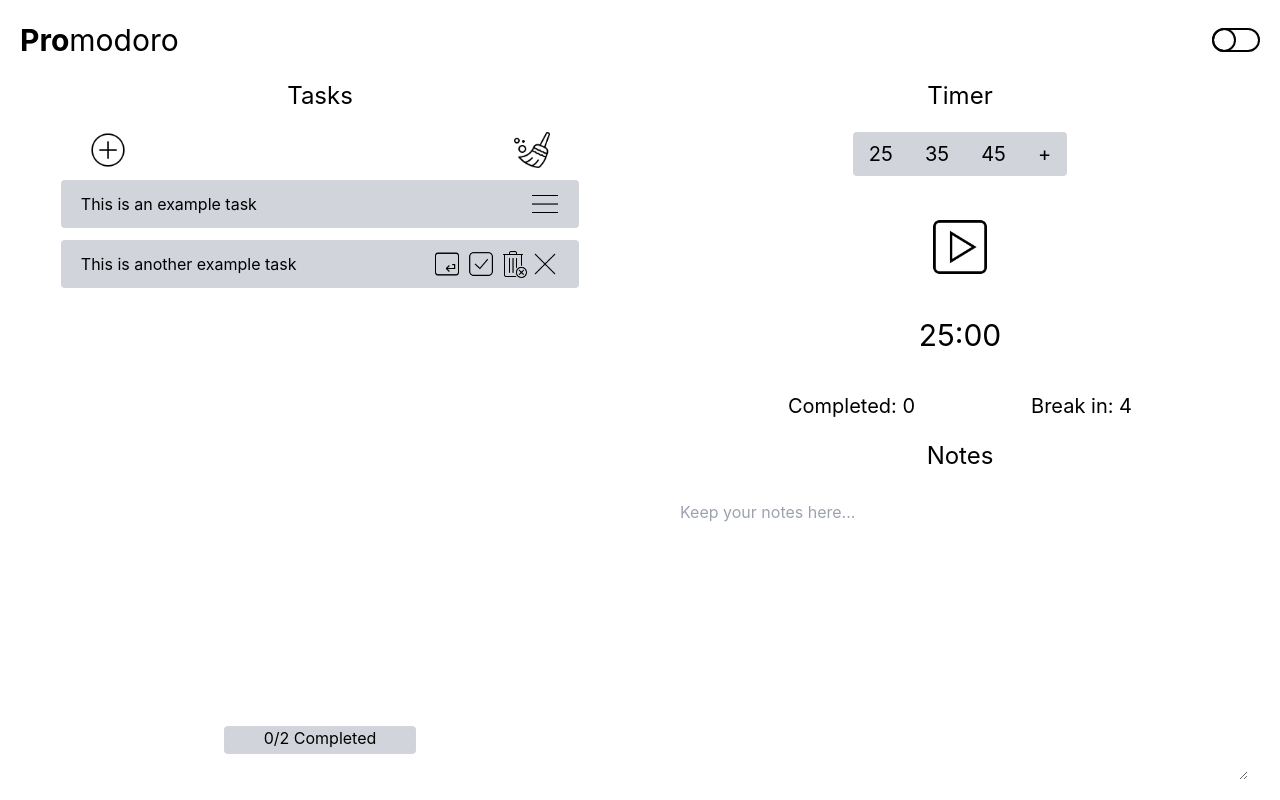
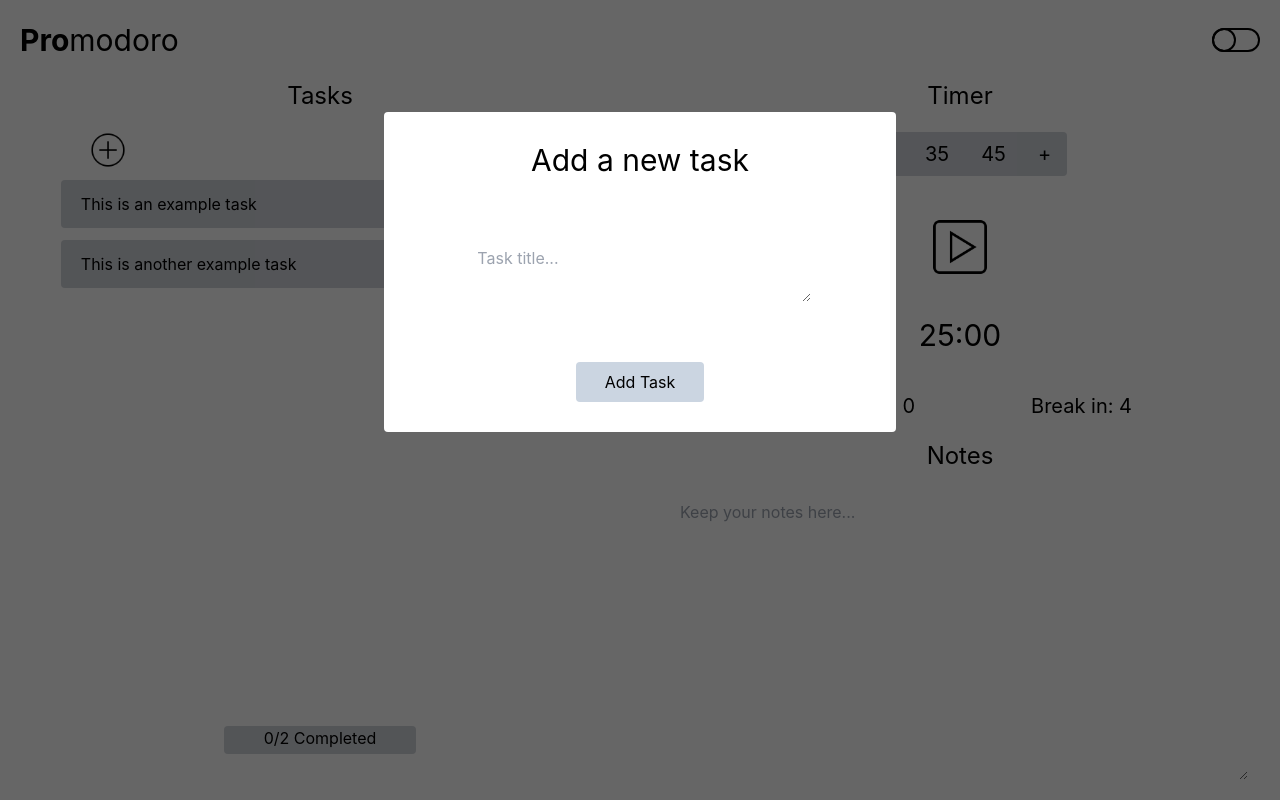
Before and after one commit to kalecodes/promodoro, a React (Create React App) app: page / in a window 1280 px wide. Both pictures are taken after a click on the picture 107 px from the left and 150 px from the top of the page. Built offline with nearby package versions, Linux system fonts and the light colour scheme; a web font is replaced by a local one.

Commit message:
new task modal

```diff
--- /dev/null
+++ b/src/components/TaskModal/index.js
@@ -0,0 +1,16 @@
+import React from "react";
+
+function TaskModal({handleNewTask}) {
+
+  return(
+    <div className="inset-0 z-10 fixed bg-black/60">
+      <div className="w-2/5 h-2/5 mt-28 mx-auto bg-white rounded flex flex-col justify-around">
+        <div className="text-3xl">Add a new task</div>
+        <textarea placeholder="Task title..." className="w-2/3 p-2 mx-auto" />
+        <button className="w-32 p-2 mx-auto rounded bg-slate-300" onClick={handleNewTask}>Add Task</button>
+      </div>
+    </div>
+  )
+}
+
+export default TaskModal;
--- a/src/components/Tasks/index.js
+++ b/src/components/Tasks/index.js
@@ -1,9 +1,17 @@
-import React from "react";
+import React, { useState } from "react";
 import Task from "../Task";
+import TaskModal from "../TaskModal";
 
 function Tasks()  {
+  const [newTaskModal, setNewTaskModal] = useState(false);
+
+  const handleNewTask = () => {
+    setNewTaskModal(!newTaskModal);
+  }
+
   return(
     <section className="mt-5 lg:mt-0 lg:w-1/2 flex flex-col order-2 lg:order-none">
+      {newTaskModal && <TaskModal handleNewTask={handleNewTask}/>}
       <div className="text-2xl">Tasks</div>
       <div className="lg:w-9/10 lg:h-9/10 lg:m-auto flex flex-col">
         <div className="flex justify-between items-center w-4/5 mx-auto">
@@ -11,6 +19,7 @@ function Tasks()  {
             src={require('../../assets/icons/plus-dark.png')}
             alt="add new task"
             className="w-9"
+            onClick={handleNewTask}
           />
           <img
             src={require('../../assets/icons/clear-dark.png')}
```
